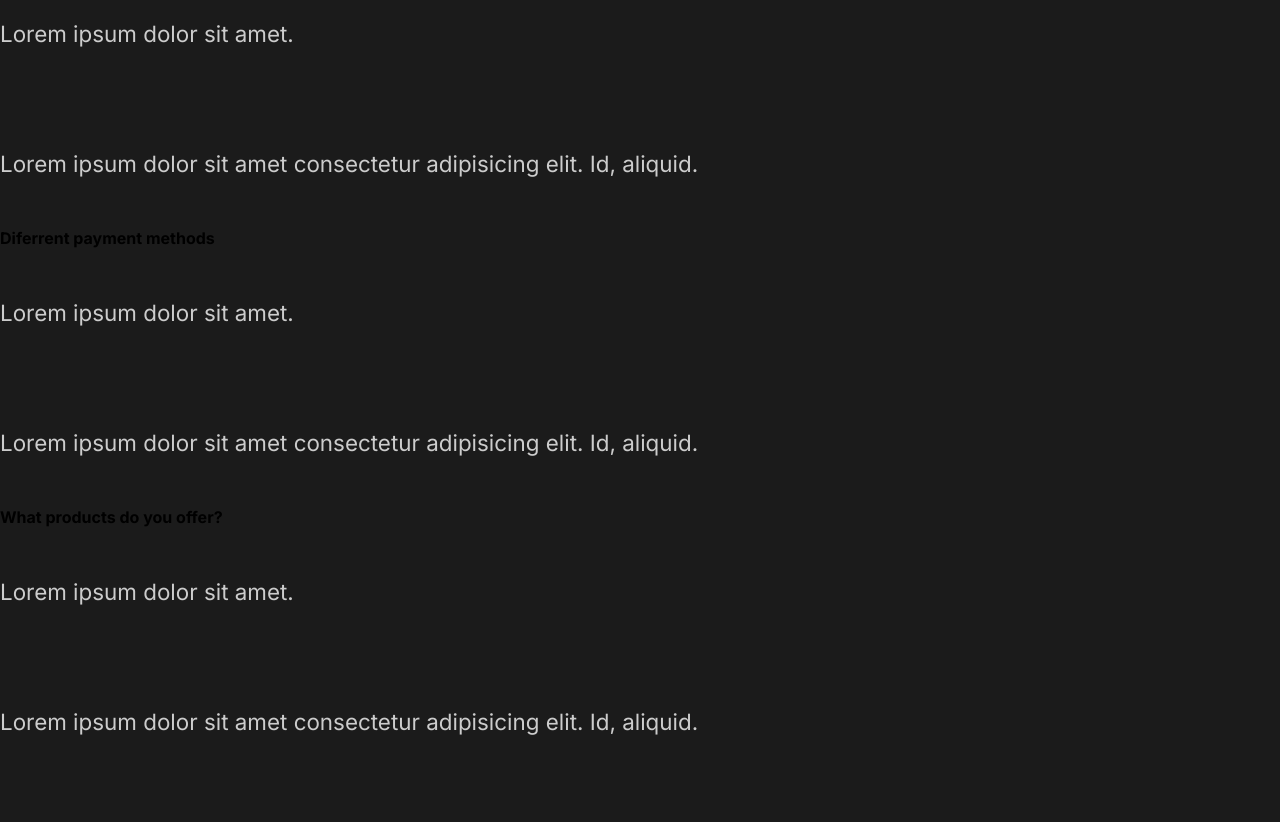
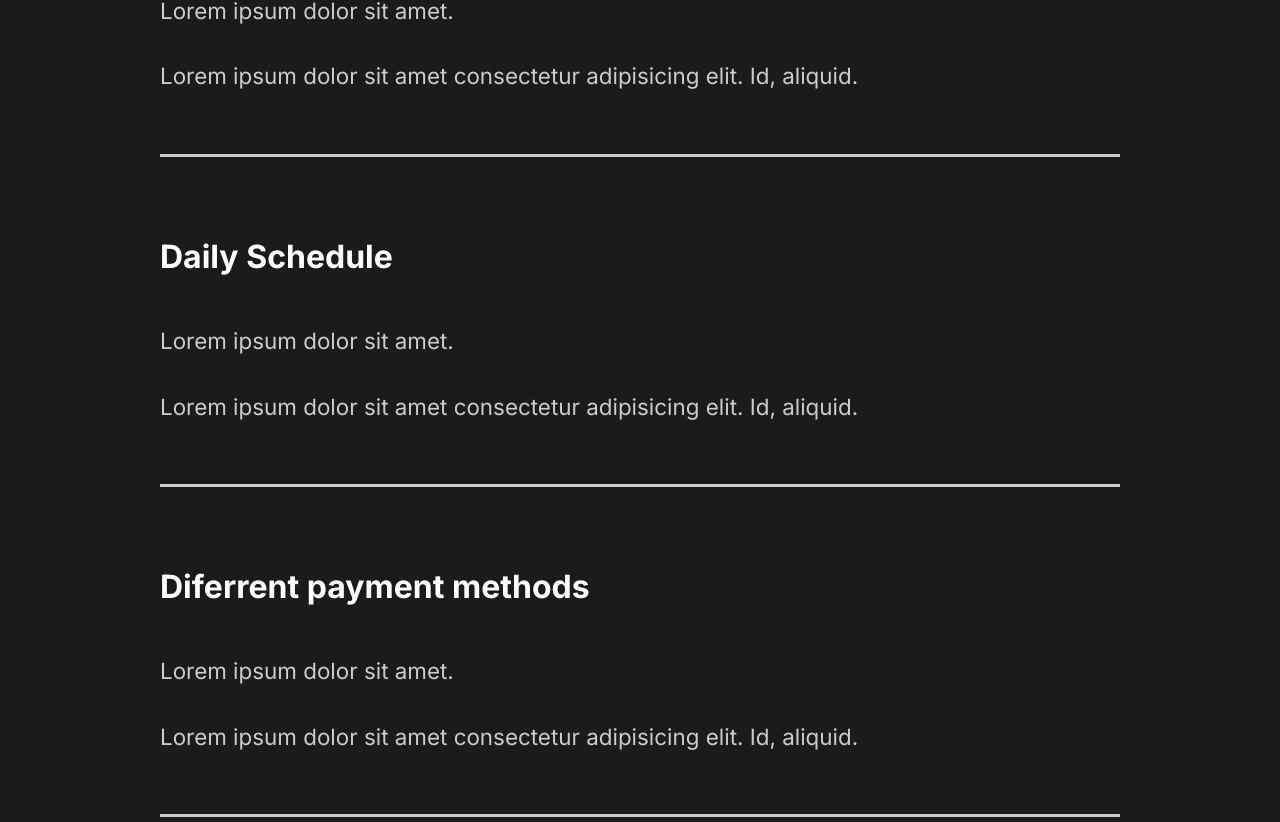
Before and after one commit to nic-brown/react-practice-capture, a React (Create React App) app: page / in a window 1280 px wide. Shown: the part 2478-3300 px from the top of the page. Before the commit the page ends 3265 px from the top, so only its background shows below. Built offline with nearby package versions, Linux system fonts and the light colour scheme.

Commit message:
7. Styling faq section

```diff
--- a/src/components/FaqSection.js
+++ b/src/components/FaqSection.js
@@ -1,11 +1,14 @@
 import React from "react";
+import styled from "styled-components";
+import { About } from "../styles";
 const FaqSection = () => {
   return (
-    <div className="faq">
+    <Faq>
       <h2>
         Any questions <span>FAQ</span>
       </h2>
       <div className="question">
+        <div className="faq-line"></div>
         <h4>How do I start?</h4>
         <div className="answer">
           <p>Lorem ipsum dolor sit amet.</p>
@@ -16,6 +19,7 @@
         </div>
       </div>
       <div className="question">
+        <div className="faq-line"></div>
         <h4>Daily Schedule</h4>
         <div className="answer">
           <p>Lorem ipsum dolor sit amet.</p>
@@ -26,6 +30,7 @@
         </div>
       </div>
       <div className="question">
+        <div className="faq-line"></div>
         <h4>Diferrent payment methods</h4>
         <div className="answer">
           <p>Lorem ipsum dolor sit amet.</p>
@@ -36,6 +41,7 @@
         </div>
       </div>
       <div className="question">
+        <div className="faq-line"></div>
         <h4>What products do you offer?</h4>
         <div className="answer">
           <p>Lorem ipsum dolor sit amet.</p>
@@ -45,8 +51,38 @@
           </p>
         </div>
       </div>
-    </div>
+    </Faq>
   );
 };
 
+const Faq = styled(About)`
+  display: block;
+  span {
+    display: block;
+  }
+  h2 {
+    padding-bottom: 2rem;
+    font-weight: lighter;
+  }
+  .faq-line {
+    background: #ccc;
+    height: 0.2rem;
+    margin: 2rem 0rem;
+    width: 100%;
+    position: absolute;
+    left: 0;
+    bottom: 0;
+  }
+  .question {
+    padding: 3rem 0rem;
+    cursor: pointer;
+    position: relative;
+  }
+  .answer {
+    padding: 2rem 0rem;
+    p {
+      padding: 1rem 0rem;
+    }
+  }
+`;
 export default FaqSection;
--- a/src/components/GlobalStyle.js
+++ b/src/components/GlobalStyle.js
@@ -34,7 +34,7 @@
   }
   h4 {
     font-weight: bold;
-
+    font-size: 2rem
   }
   a{
     font-size: 1.1rem;
```
